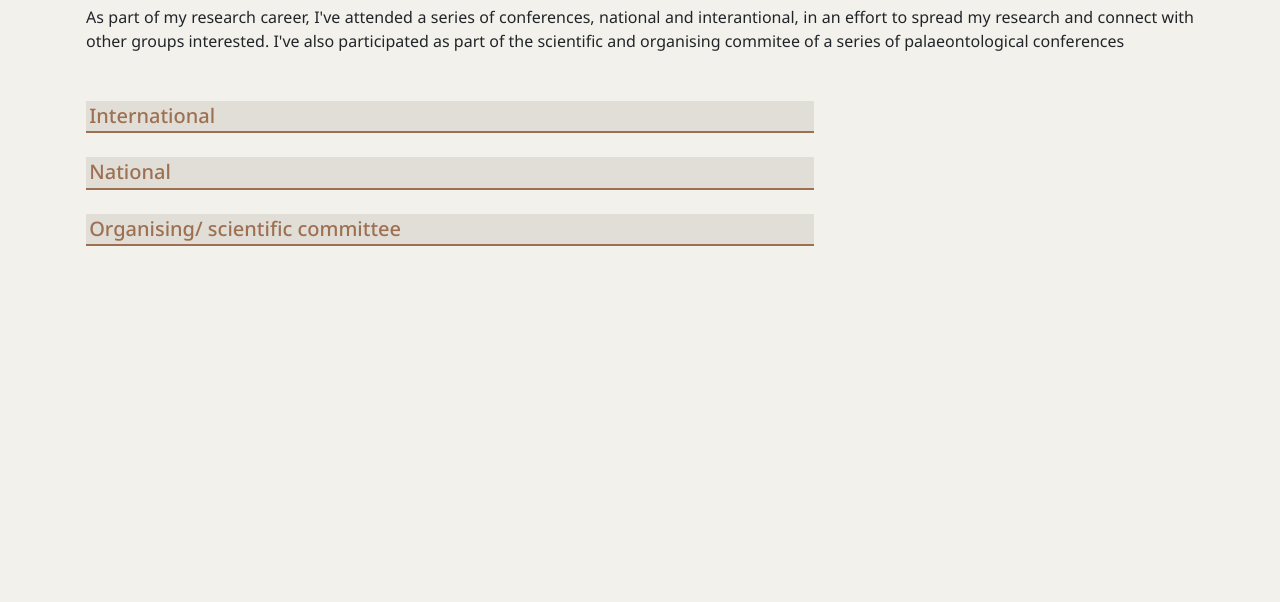
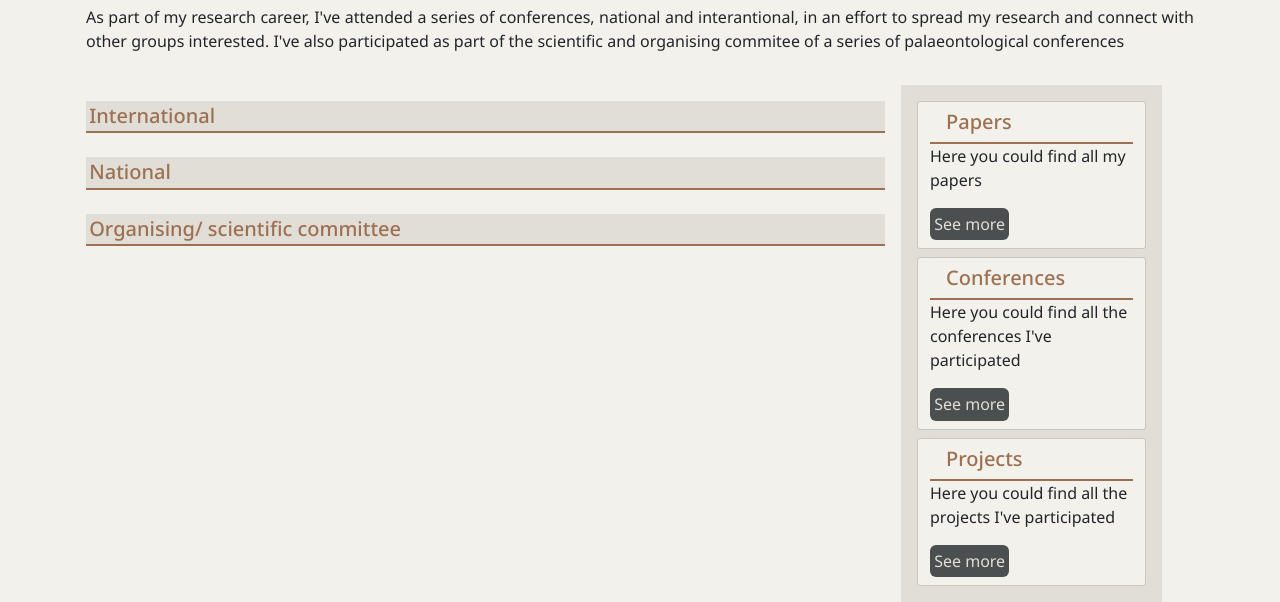
Before and after one commit to EstherMU85/Web-final-de-m-dulo, a plain HTML site: page conferences.html in a window 1280 px wide. Shown: the part 234-836 px from the top of the page. Before the commit the page ends 800 px from the top, so only its background shows below. Drawn offline with nearby package versions, Linux system fonts and the light colour scheme.

Commit message:
cambios lateral en conferencias

```diff
--- a/conferences.html
+++ b/conferences.html
@@ -54,12 +54,13 @@
                     </div>
             </nav>
         </header>
-        <main class="row">
+        <div class="row">
                 <section class="contenido col-12">
                     <h2 class="section-title">Conferences</h2>
                     <p> As part of my research career, I've attended a series of conferences, national and interantional, in an effort to spread my research and connect with other groups interested. I've also participated as part of the scientific and organising commitee of a series of palaeontological conferences</p>
                 </section>
-            <section class="contenido col-8">
+            <main class="row col-md-9">
+                <section class="contenido col">
                     <h5 class="year">International</h3>
                     <ul class="articulos">
                         <li>Testing the suitability of Fossil Holocephalan Teeth as Palaeotemperature Archives. E. Manzanares, A. Smith, Z. Johanson, C. J. Underwood, R. J. Twitchett. The 23rd Annaul meeting of the European Asssociation of vertebrate Palaeontology. 2026</li>
@@ -91,8 +92,33 @@
                         <li>1st Palaeontological Virtual Congress. 2018</li>
                         <li>1st International Meeting of Early-Stage researchers in Palaeontology. 2016</li>
                     </ul>
-
             </main>
+            <aside class="row col-md-3">
+                <section class="lateral col row">
+                    <div class="card col md-12">
+                        <h5 class="card-header">Papers</h5>
+                        <div class="class-body">
+                            <p class="card-text">Here you could find all my papers</p>
+                            <a href="" class="btn">See more</a>
+                        </div>
+                    </div>
+                    <div class="card col-md-12">
+                        <h5 class="card-header">Conferences</h5>
+                        <div class="class-body">
+                            <p class="card-text">Here you could find all the conferences I've participated</p>
+                            <a href="" class="btn">See more</a>
+                        </div>
+                    </div>
+                    <div class="card col-md-12">
+                        <h5 class="card-header">Projects</h5>
+                        <div class="class-body">
+                            <p class="card-text">Here you could find all the projects I've participated</p>
+                            <a href="" class="btn ">See more</a>
+                        </div>
+                    </div>
+                </section>
+            </aside>
+        </div>
     </div>
 
     <script src="https://cdn.jsdelivr.net/npm/bootstrap@5.3.6/dist/js/bootstrap.bundle.min.js" integrity="sha384-j1CDi7MgGQ12Z7Qab0qlWQ/Qqz24Gc6BM0thvEMVjHnfYGF0rmFCozFSxQBxwHKO" crossorigin="anonymous"></script>
```
Lines whose indentation alone changed are shown as unchanged.
